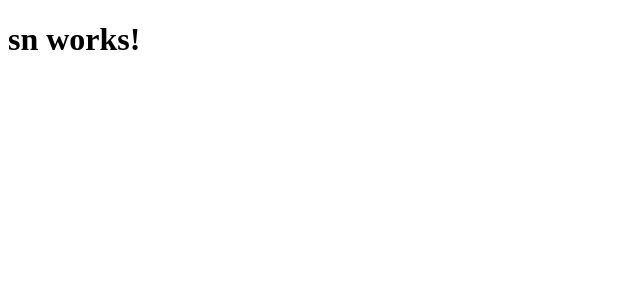
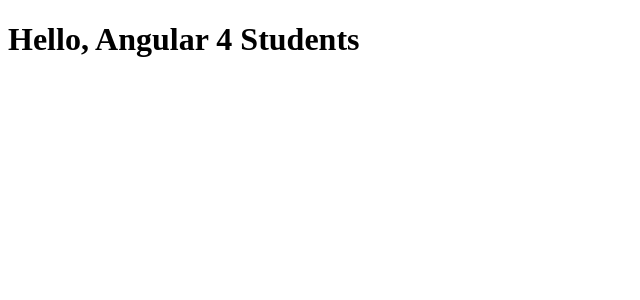
Before and after one commit to krimple/sticky-notes, an Angular app: page / in a window 1280 px wide. Shown: the top 300 px of the page, without its empty margins (0-640 px from the left). Built offline with nearby package versions, Linux system fonts and the light colour scheme.

Commit message:
step 1 - say hello

```diff
--- a/src/app/app.component.ts
+++ b/src/app/app.component.ts
@@ -1,14 +1,15 @@
 import { Component } from '@angular/core';
+import { environment } from '../environments/environment';
 
+console.log(`Environment is ${JSON.stringify(environment)}`);
 @Component({
   selector: 'sn-root',
   template: `
-  <h1>
-    {{title}}
-  </h1>
+    <h1>
+      Hello, Angular 4 Students
+    </h1>
   `,
   styles: []
 })
 export class AppComponent {
-  title = 'sn works!';
 }
--- a/src/environments/environment.ts
+++ b/src/environments/environment.ts
@@ -4,5 +4,6 @@
 // The list of which env maps to which file can be found in `.angular-cli.json`.
 
 export const environment = {
-  production: false
+  production: false,
+  appTitle: 'Sticky Notes'
 };
```
Also changed, not shown: 2 other files (tests, documents, lock files or other folders).
